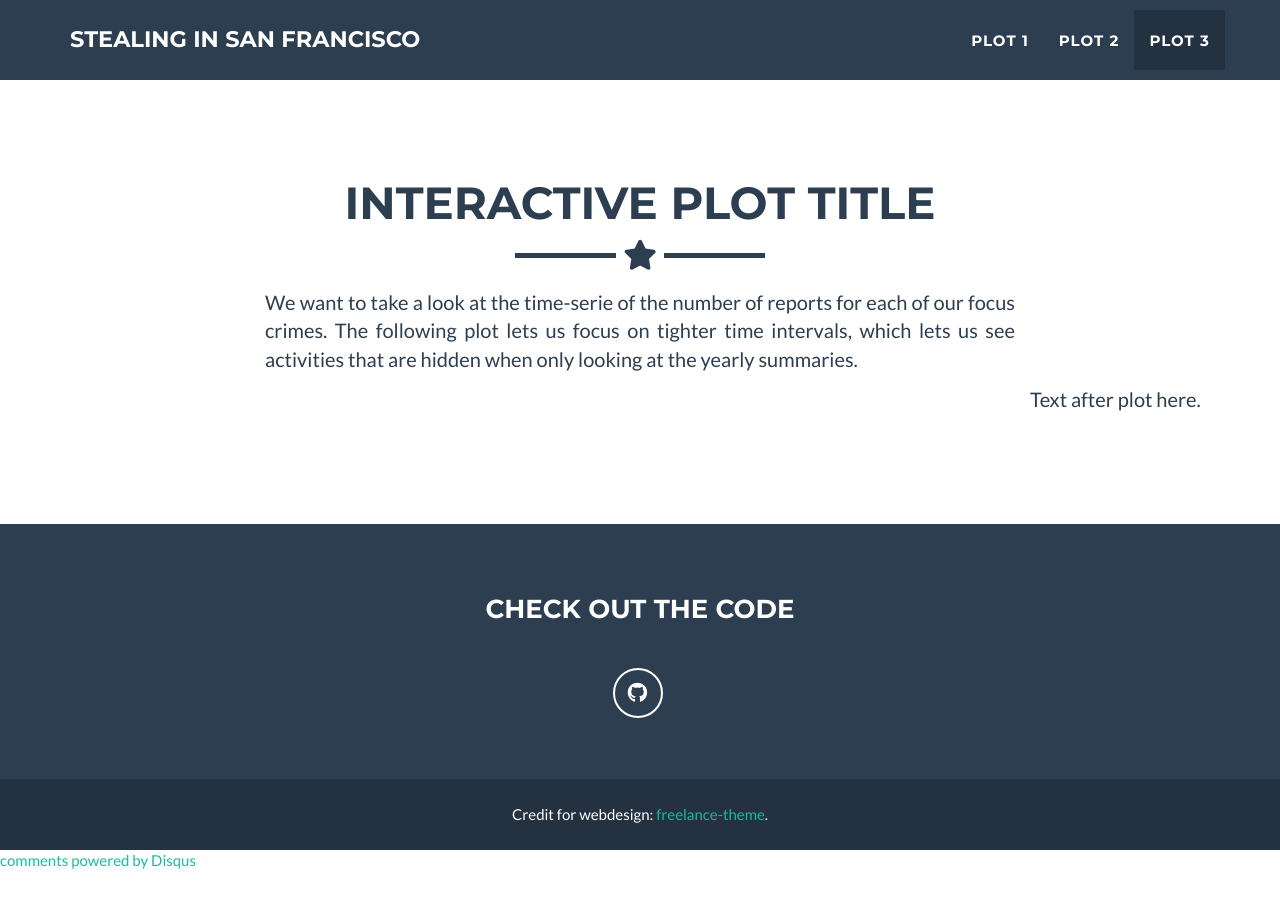
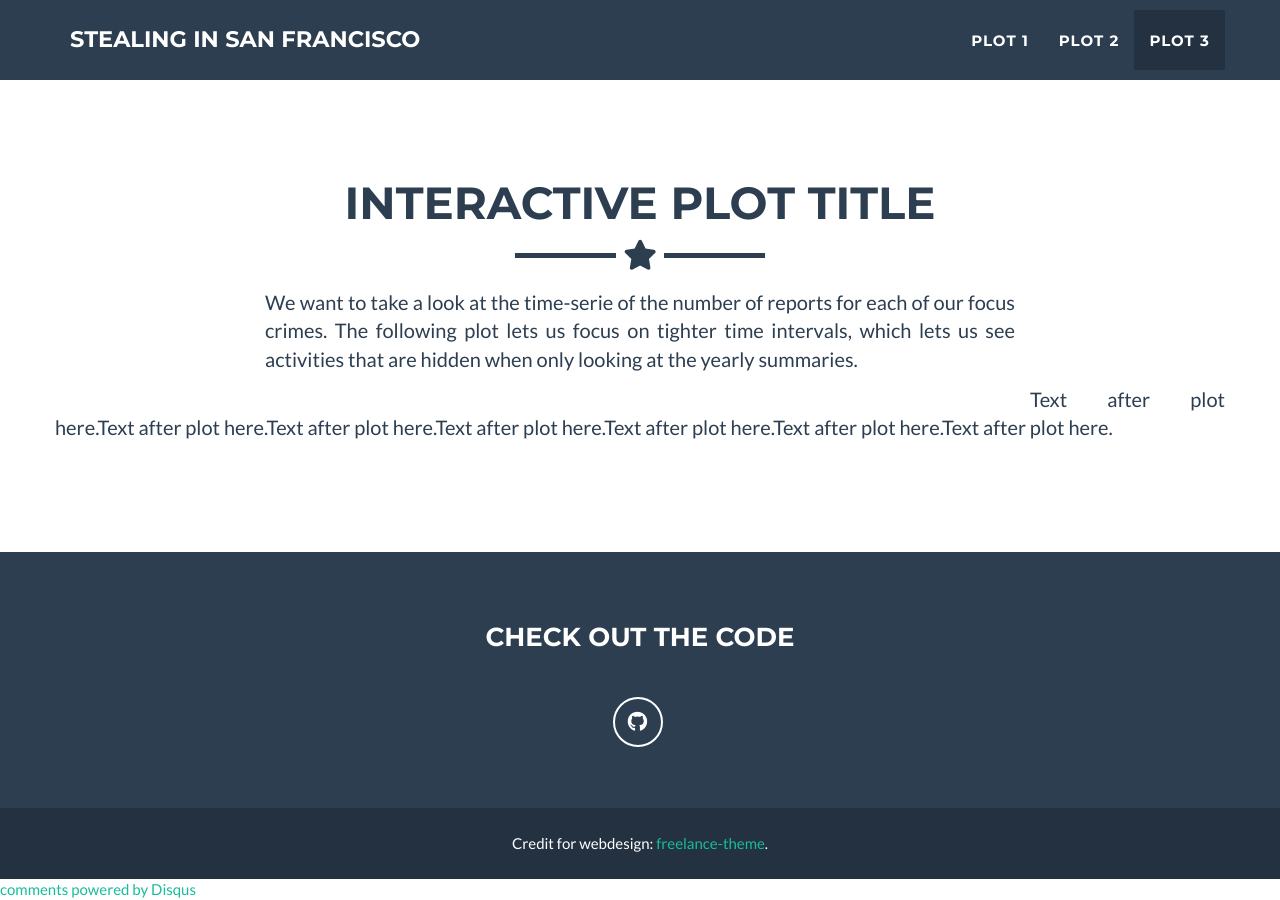
Before and after one commit to ThereseStein/ThereseStein.github.io, a Jekyll site: the page built from index.html, in a window 1280 px wide and 900 px high, scrolled down 3626 px. Built offline with Jekyll 4.4.1, drawn with Linux system fonts in a browser that asks for light colours; before the commit the page ends 4498 px from its top, so only the background shows below that.

Commit message:
More text

```diff
--- a/_includes/contact_disqus.html
+++ b/_includes/contact_disqus.html
@@ -24,7 +24,7 @@
     <div class="row">
       <div class="col-lg-8 col-lg-offset-2"></div>
         <p class="text-justify">
-          Text after plot here.
+          Text after plot here.Text after plot here.Text after plot here.Text after plot here.Text after plot here.Text after plot here.Text after plot here.
         </p>
       </div>
     </div>
```
